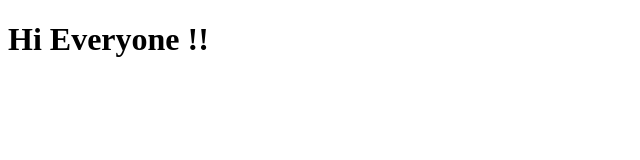
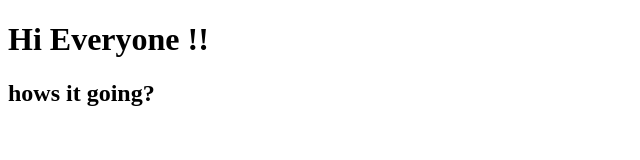
Before and after one commit to MarcNowa7/csy1018, a plain HTML site: page index.html in a window 1280 px wide. Shown: the whole page, without its empty margins (0-640 px from the left). Drawn offline with Linux system fonts and the light colour scheme.

Commit message:
Practical 1

```diff
--- a/index.html
+++ b/index.html
@@ -6,5 +6,6 @@
   </head>
   <body>
   <h1>  Hi Everyone !!</h1>
+  <h2>hows it going?</h2>
   </body>
 </html>
```
